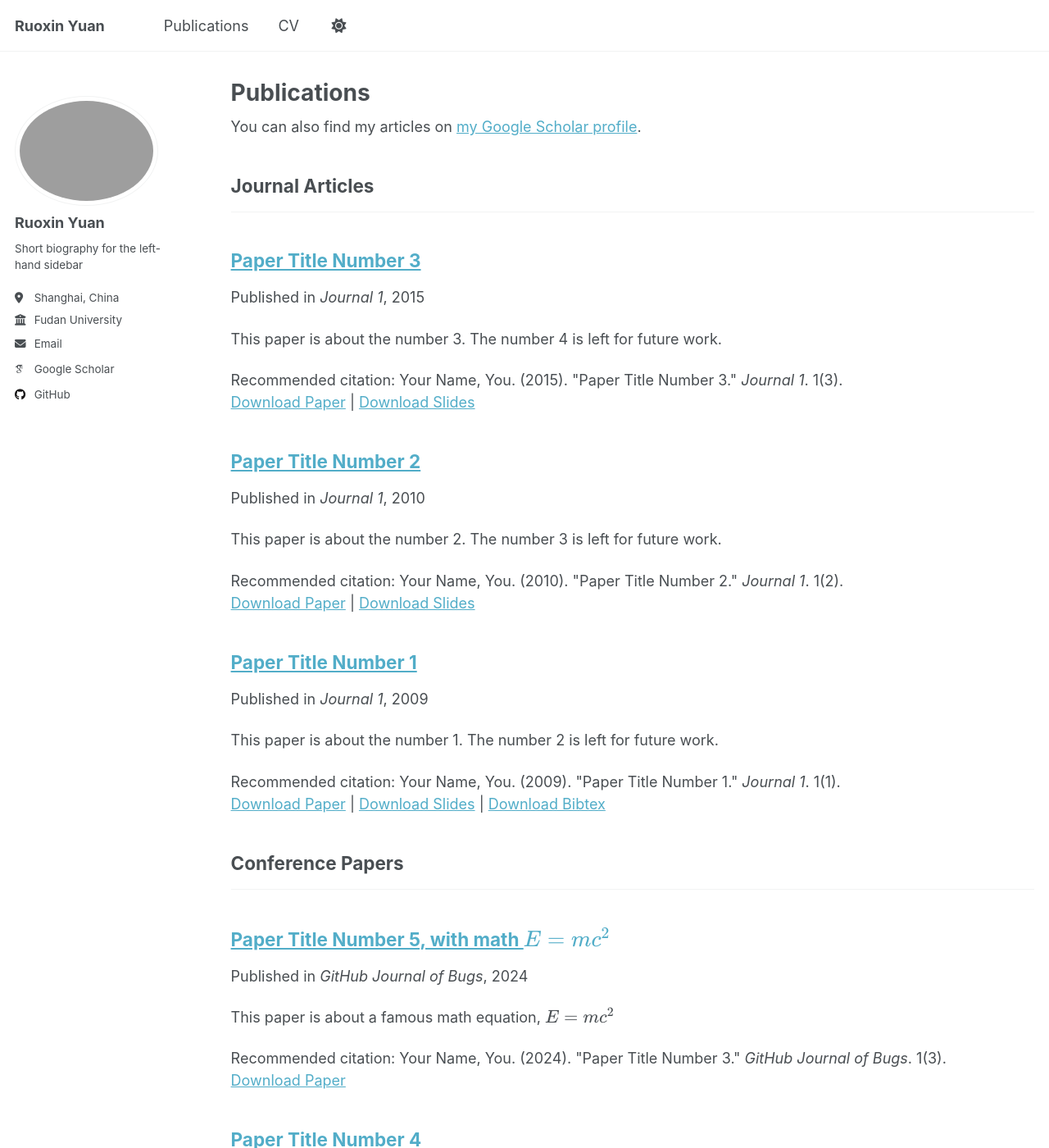
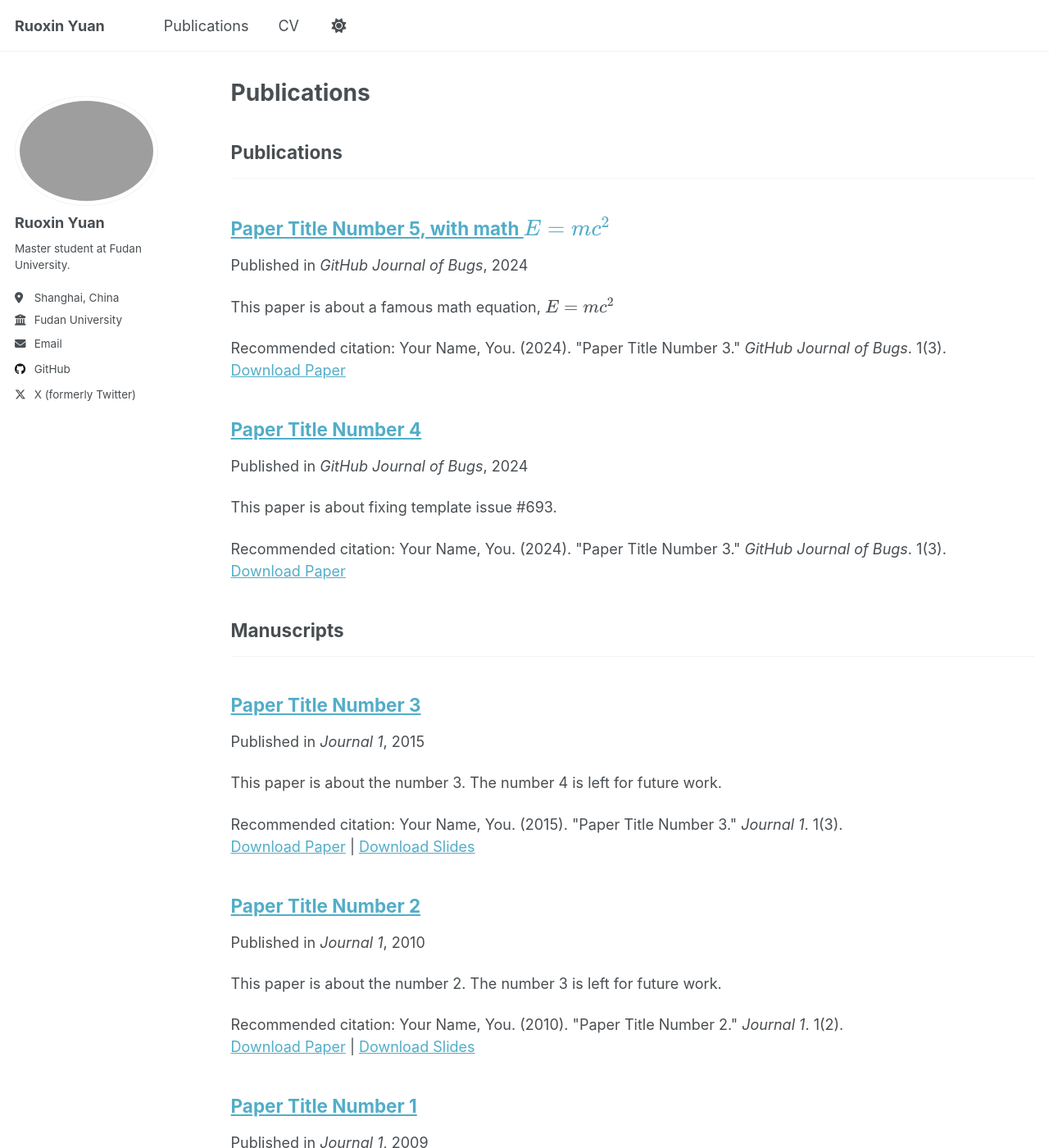
Before and after one commit to ruoxinyuan/ruoxinyuan.github.io, a Jekyll site: the page built from _pages/publications.html, in a window 1280 px wide and 1400 px high. Shown: the whole window at 82% size. Built offline with Jekyll 4.4.1, drawn with Linux system fonts in a browser that asks for light colours; some web fonts are replaced; a script that is not in the unit is left out; some of the changed text lies outside the part shown.

Commit message:
Update profile

```diff
--- a/_config.yml
+++ b/_config.yml
@@ -25,7 +25,7 @@ author:
   avatar           : "profile.png"
   name             : "Ruoxin Yuan"
   pronouns         : # example: "she/her"
-  bio              : "Short biography for the left-hand sidebar"
+  bio              : "Master student at Fudan University."
   location         : "Shanghai, China"
   employer         : "Fudan University"
   uri              : # URL
@@ -34,7 +34,7 @@ author:
   # Academic websites
   academia         : # URL
   arxiv            : # URL - Update with the correct link to your profile
-  googlescholar    : "https://scholar.google.com/citations?user=PS_CX0AAAAAJ"
+  googlescholar    : # "https://scholar.google.com/citations?user=PS_CX0AAAAAJ"
   impactstory      : # URL
   orcid            :
   semantic         : # URL
@@ -69,7 +69,7 @@ author:
   steam            : # Username
   telegram         : # URL
   tumblr           : # Username
-  twitter          : # Username for X / Twitter
+  twitter          : "yuan_ruoxin"
   vine             : # Username
   weibo            : # Username
   wikipedia        : # Username
@@ -79,12 +79,13 @@ author:
 
 # Publication Category - The following the list of publication categories and their headings
 publication_category:
-  books:
-    title: 'Books'
+  conferences:
+    title: 'Publications'
+  # books:
+  #   title: 'Books'
   manuscripts:
-    title: 'Journal Articles'
-  conferences:
-    title: 'Conference Papers'
+    title: 'Manuscripts'
+
 
 # Site Settings
 teaser                   :  # filename of teaser fallback teaser image placed in /images/, .e.g. "500x300.png"
```
Also changed, not shown: 1 other file.
